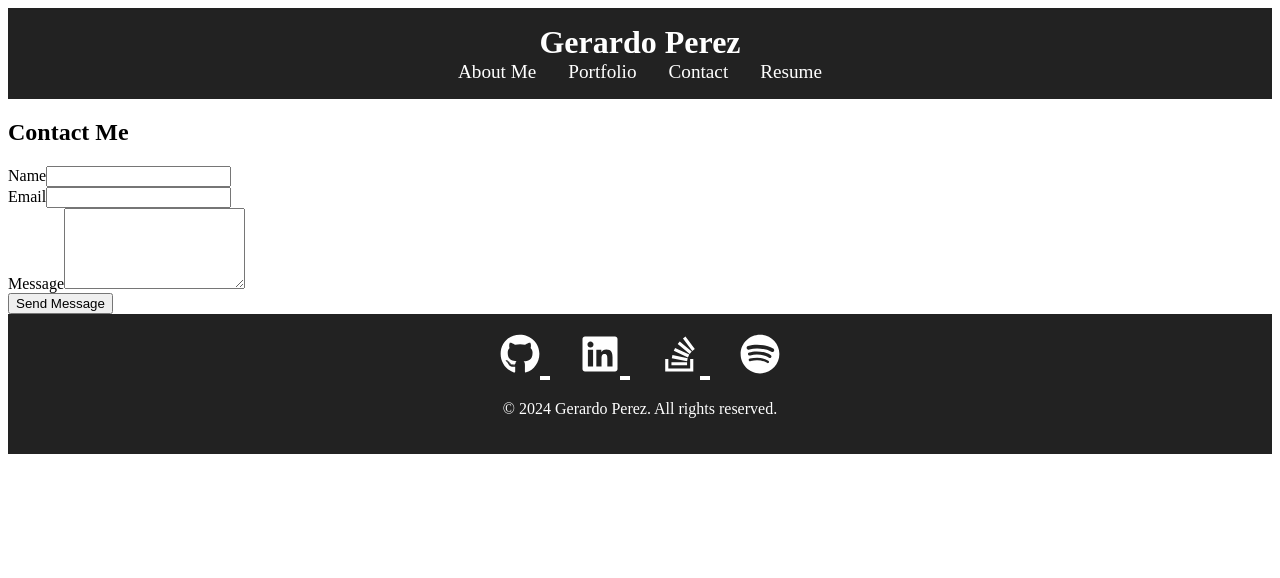
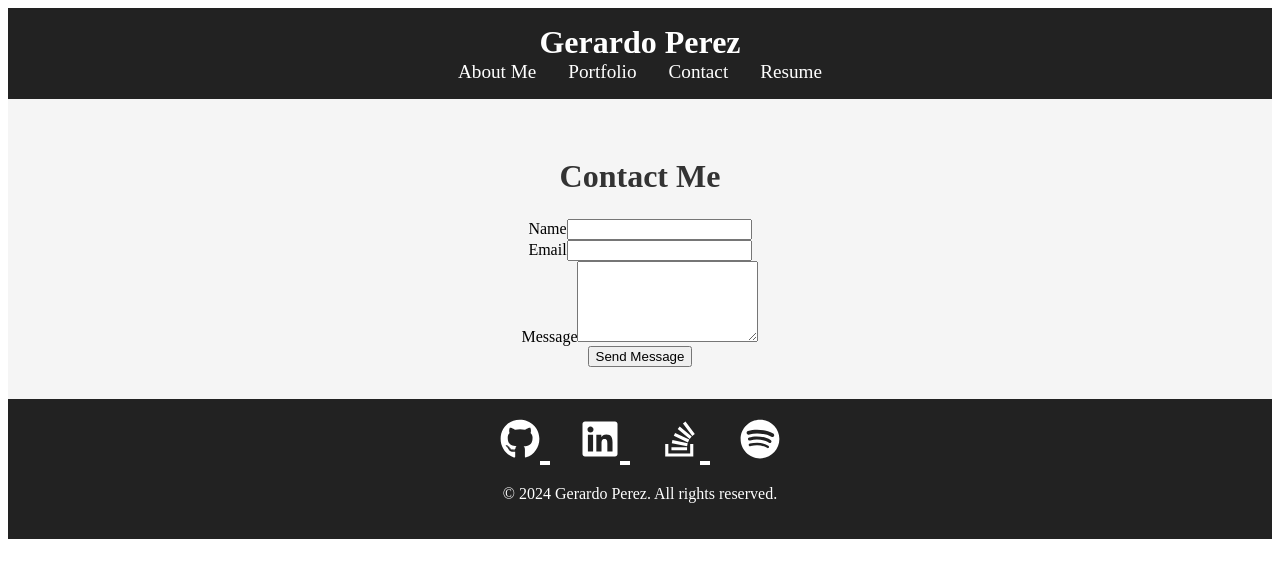
Before and after one commit to Gera1313/react-portfolio-2, a React (Vite) app: page /contact in a window 1280 px wide. Shown: the top 578 px of the page. Built offline with nearby package versions, Linux system fonts and the light colour scheme.

Commit message:
contact.css

```diff
--- a/src/styles/Contact.css
+++ b/src/styles/Contact.css
@@ -0,0 +1,11 @@
+.contact-section {
+    padding: 2rem;
+    background-color: #f5f5f5;
+    text-align: center;
+}
+
+.contact-section h2 {
+    font-size: 2rem;
+    margin-bottom: 1.5rem;
+    color: #333;
+}
```
